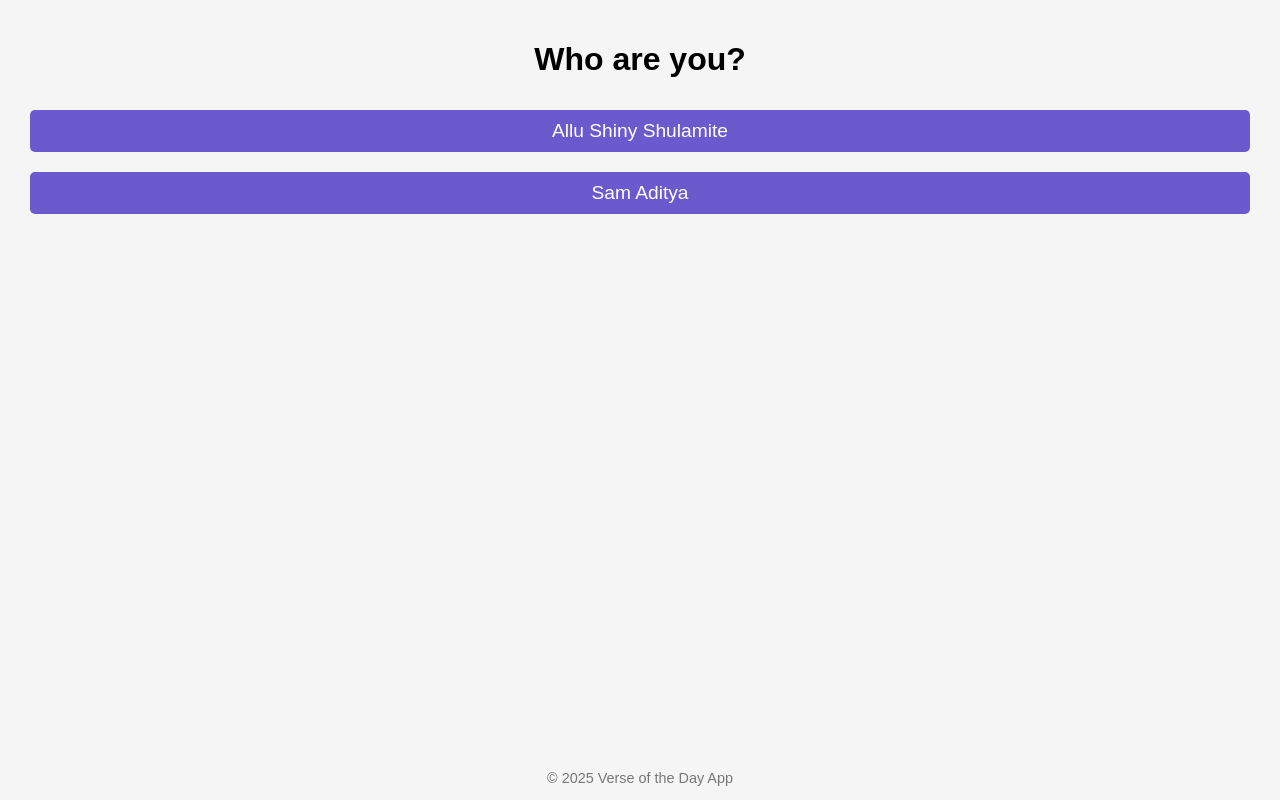
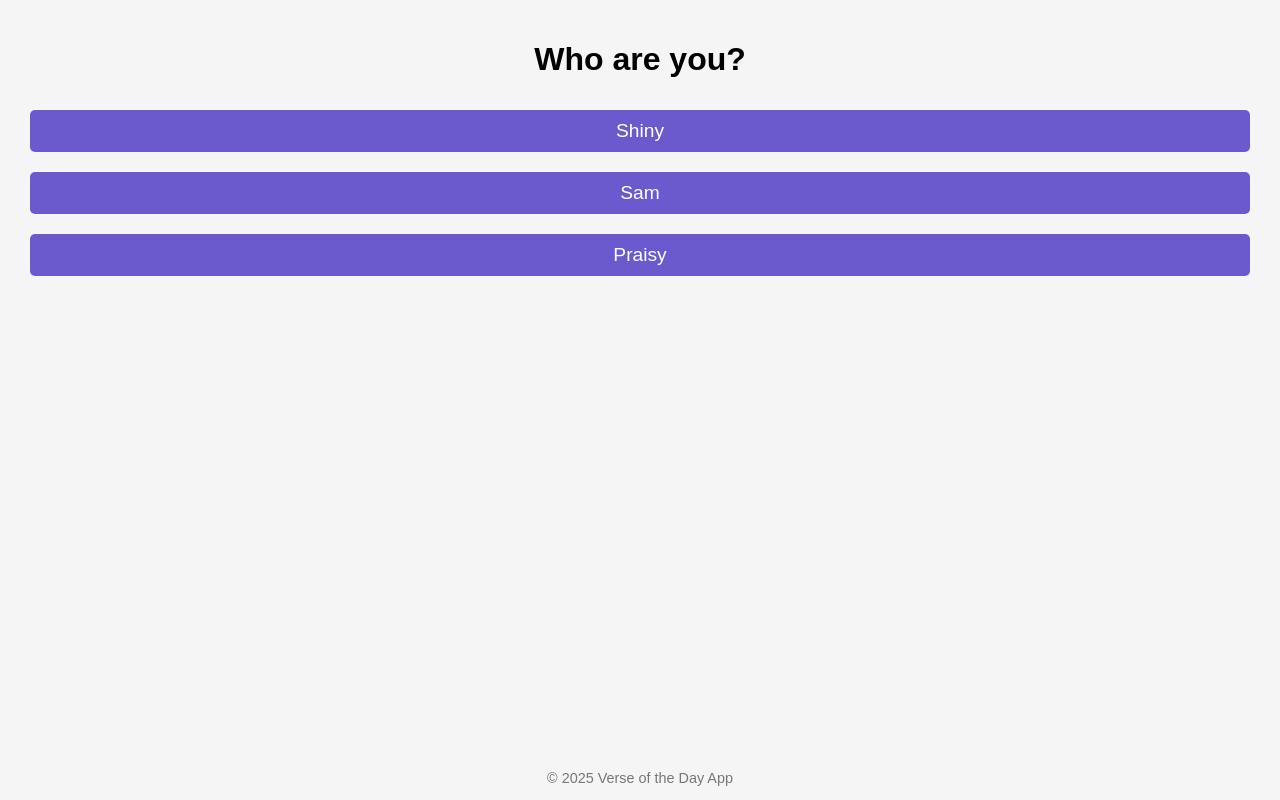
Before and after one commit to sam1605/vod, a React (Create React App) app: page / in a window 1280 px wide. Built offline with nearby package versions, Linux system fonts and the light colour scheme.

Commit message:
icon and user addition

```diff
--- a/public/index.html
+++ b/public/index.html
@@ -2,6 +2,7 @@
 <html lang="en">
   <head>
     <meta charset="UTF-8" />
+    <link rel="icon" type="image/svg+xml" href="%PUBLIC_URL%/holy-bible.png">
     <meta name="viewport" content="width=device-width, initial-scale=1.0" />
     <title>Verse of the Day</title>
   </head>
--- a/src/components/StartPage.js
+++ b/src/components/StartPage.js
@@ -18,10 +18,13 @@ const StartPage = () => {
       <main>
       <div className="user-button-div">
         <button onClick={() => selectUser("Shu")} className="user-button">
-          Allu Shiny Shulamite
+          Shiny
         </button>
         <button onClick={() => selectUser("Sam")} className="user-button">
-          Sam Aditya
+          Sam
+        </button>
+        <button onClick={() => selectUser("Praisy")} className="user-button">
+          Praisy
         </button>
       </div>
       </main>
--- a/src/components/VersePage.js
+++ b/src/components/VersePage.js
@@ -24,7 +24,7 @@ const VersePage = () => {
     if (storedDate === today && storedVerse) {
       setVerse(JSON.parse(storedVerse));
     } else {
-      localStorage.clear();
+      // localStorage.clear();
       fetchVerse(today);
     }
   }, [user]);
```
Also changed, not shown: public/holy-bible.png (added), src/assests/holy-bible.png (added).
